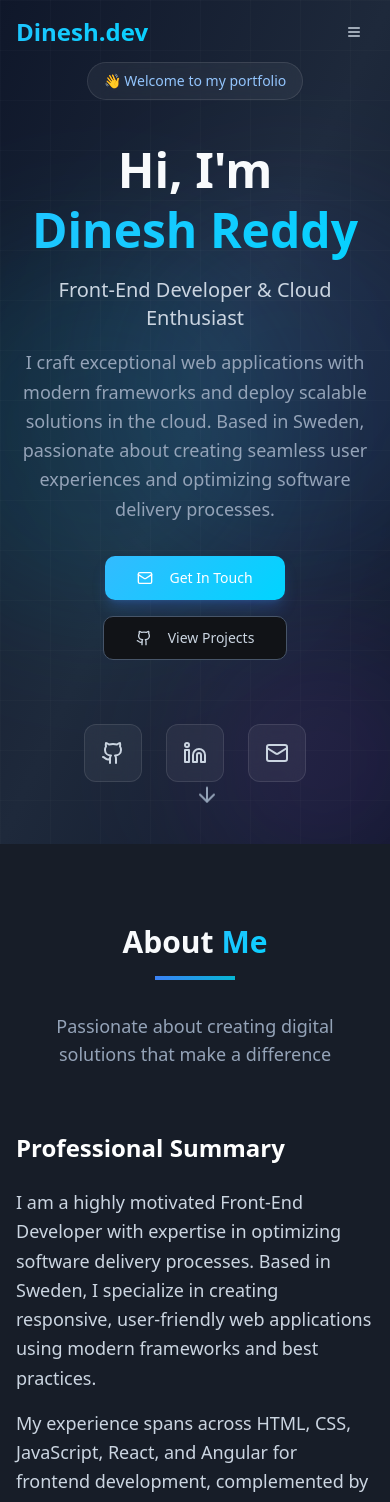
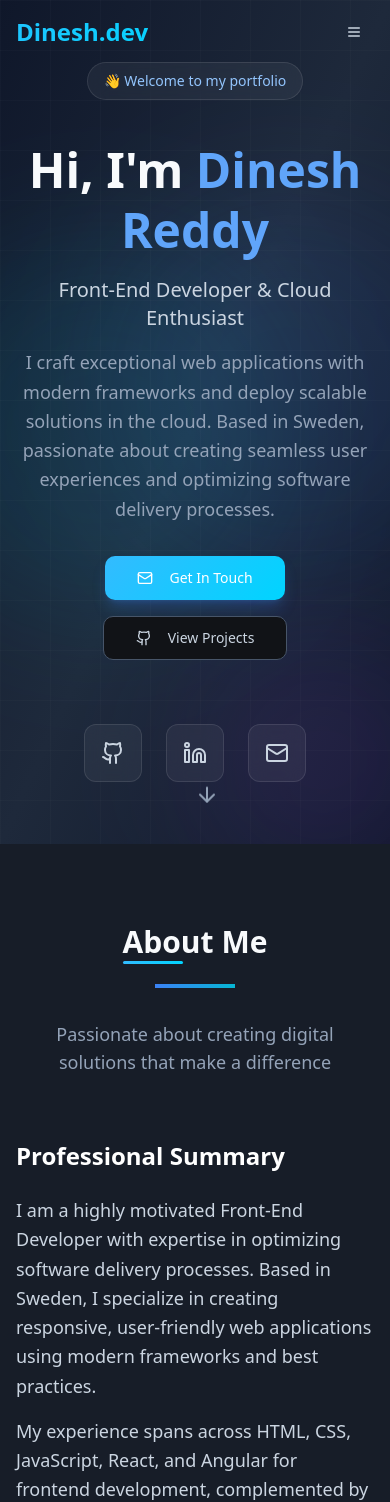
Before and after one commit to simply-Rahul2/dinesh-dev-portfolio, a React (Vite) app: page / in a window 390 px wide. Shown: the top 1502 px of the page. Built offline with nearby package versions, Linux system fonts and the light colour scheme.

Commit message:
Fix inconsistent headings and UI errors
The portfolio website has been updated to address inconsistent headings across sections and resolve various UI errors. This includes removing the blue block element and ensuring a more cohesive and polished user experience.

```diff
--- a/src/components/About.tsx
+++ b/src/components/About.tsx
@@ -29,8 +29,8 @@ const About = () => {
     <section id="about" className="py-20 bg-slate-800/50">
       <div className="max-w-7xl mx-auto px-4 sm:px-6 lg:px-8">
         <div className="text-center mb-16 animate-fade-in">
-          <h2 className="text-3xl md:text-4xl font-bold mb-4">
-            About <span className="gradient-text">Me</span>
+          <h2 className="text-3xl md:text-4xl font-bold mb-6 section-title">
+            About Me
           </h2>
           <div className="w-20 h-1 bg-gradient-to-r from-blue-500 to-cyan-500 mx-auto mb-8"></div>
           <p className="text-lg text-slate-400 max-w-3xl mx-auto">
--- a/src/components/Contact.tsx
+++ b/src/components/Contact.tsx
@@ -48,8 +48,8 @@ const Contact = () => {
     <section id="contact" className="py-20 bg-background">
       <div className="max-w-7xl mx-auto px-4 sm:px-6 lg:px-8">
         <div className="text-center mb-16 animate-fade-in">
-          <h2 className="text-3xl md:text-4xl font-bold mb-4 section-title">
-            Get In Touch
+          <h2 className="text-3xl md:text-4xl font-bold mb-6 section-title">
+            Contact Me
           </h2>
           <div className="w-20 h-1 bg-primary mx-auto mb-8"></div>
           <p className="text-lg text-muted-foreground max-w-2xl mx-auto">
--- a/src/components/Education.tsx
+++ b/src/components/Education.tsx
@@ -40,8 +40,8 @@ const Education = () => {
     <section id="education" className="py-20 bg-card/30">
       <div className="max-w-7xl mx-auto px-4 sm:px-6 lg:px-8">
         <div className="text-center mb-16 animate-fade-in">
-          <h2 className="text-3xl md:text-4xl font-bold mb-4 section-title">
-            Educational Background
+          <h2 className="text-3xl md:text-4xl font-bold mb-6 section-title">
+            Education
           </h2>
           <div className="w-20 h-1 bg-primary mx-auto mb-8"></div>
           <p className="text-lg text-muted-foreground max-w-2xl mx-auto">
--- a/src/components/Footer.tsx
+++ b/src/components/Footer.tsx
@@ -9,7 +9,7 @@ const Footer = () => {
         <div className="grid md:grid-cols-3 gap-8">
           {/* Brand & Description */}
           <div className="space-y-4">
-            <h3 className="text-2xl font-bold gradient-primary bg-clip-text text-transparent">
+            <h3 className="text-2xl font-bold text-foreground">
               Dinesh Reddy Y
             </h3>
             <p className="text-muted-foreground max-w-sm">
--- a/src/components/Hero.tsx
+++ b/src/components/Hero.tsx
@@ -33,7 +33,7 @@ const Hero = () => {
 
               <h1 className="text-5xl md:text-7xl font-bold leading-tight">
                 Hi, I'm{' '}
-                <span className="gradient-text">
+                <span className="text-blue-400">
                   Dinesh Reddy
                 </span>
               </h1>
--- a/src/components/Projects.tsx
+++ b/src/components/Projects.tsx
@@ -67,8 +67,8 @@ const Projects = () => {
     <section id="projects" className="py-20 bg-background">
       <div className="max-w-7xl mx-auto px-4 sm:px-6 lg:px-8">
         <div className="text-center mb-16 animate-fade-in">
-          <h2 className="text-3xl md:text-4xl font-bold mb-4 section-title">
-            Academic Projects
+          <h2 className="text-3xl md:text-4xl font-bold mb-6 section-title">
+            My Projects
           </h2>
           <div className="w-20 h-1 bg-primary mx-auto mb-8"></div>
           <p className="text-lg text-muted-foreground max-w-2xl mx-auto">
--- a/src/components/Skills.tsx
+++ b/src/components/Skills.tsx
@@ -39,7 +39,7 @@ const Skills = () => {
     <section id="skills" className="py-20 bg-card/30">
       <div className="max-w-7xl mx-auto px-4 sm:px-6 lg:px-8">
         <div className="text-center mb-16 animate-fade-in">
-          <h2 className="text-3xl md:text-4xl font-bold mb-4 section-title">
+          <h2 className="text-3xl md:text-4xl font-bold mb-6 section-title">
             Technical Skills
           </h2>
           <div className="w-20 h-1 bg-primary mx-auto mb-8"></div>
```
